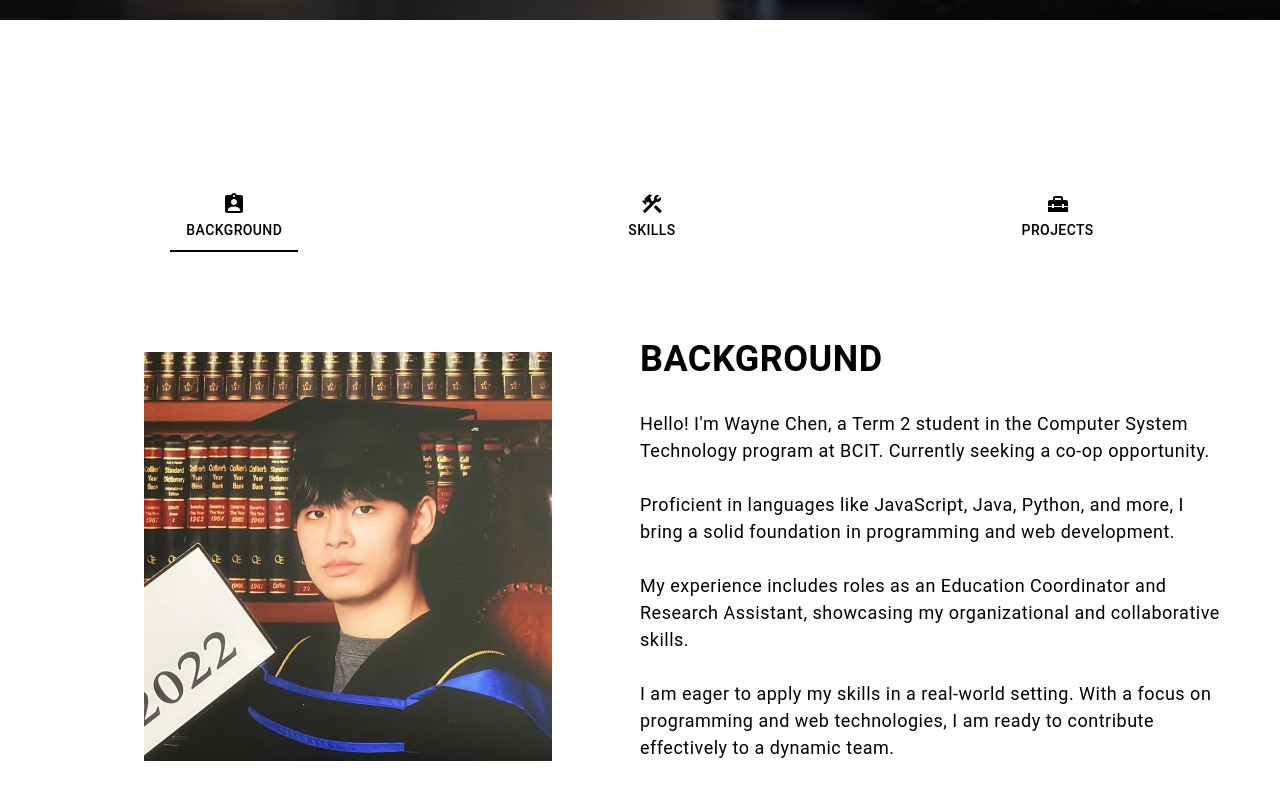
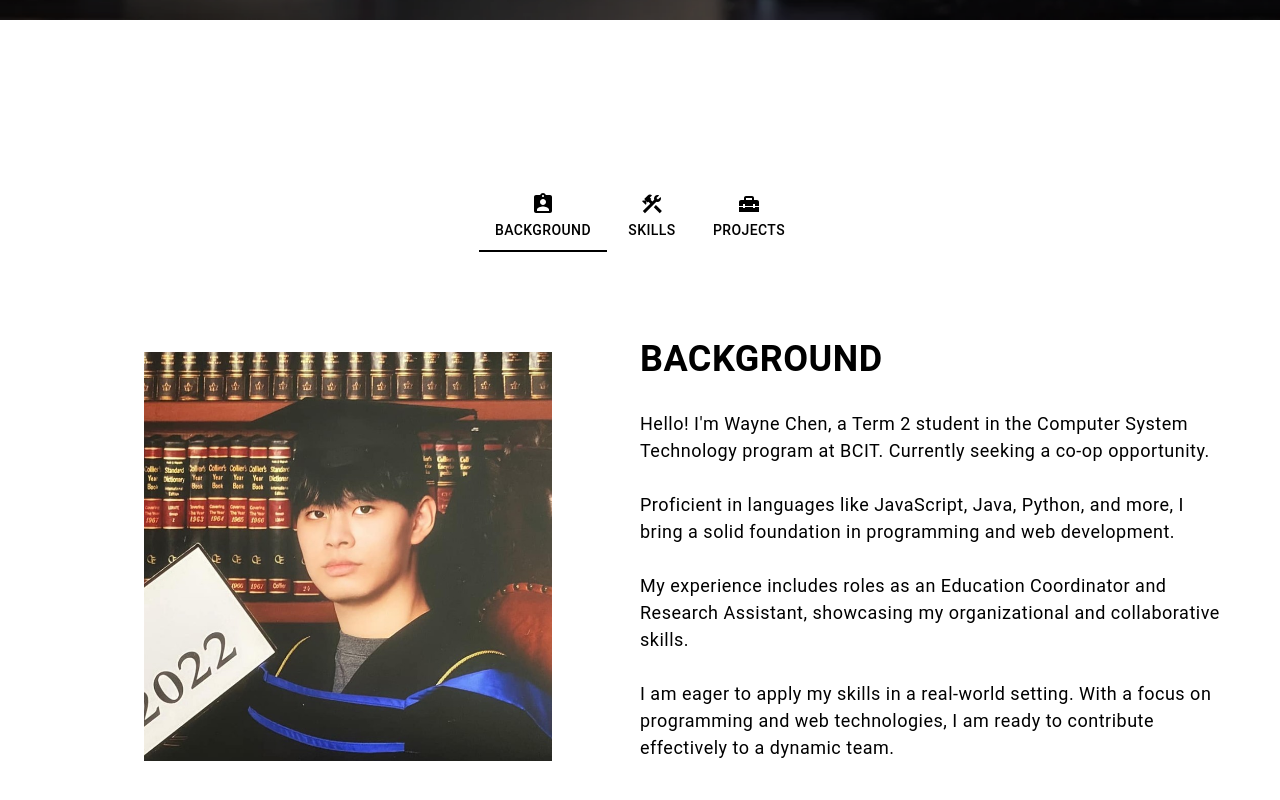
Before and after one commit to waychen95/waychen.com, a React (Create React App) app: page / in a window 1280 px wide. Shown: the part 838-1638 px from the top of the page. Built offline with nearby package versions, Linux system fonts and the light colour scheme.

Commit message:
centered tabs

```diff
--- a/src/components/Content.js
+++ b/src/components/Content.js
@@ -11,7 +11,6 @@ import ProfileImage from '../assets/profile_picture.jpeg';
 import '../styles/Content.css';
 import Project from './Project';
 import Skills from './Skills';
-import { useEffect } from 'react';
 
 
 
@@ -55,7 +54,11 @@ const Content = () => {
 
   return (
     <Box>
-        <Box>
+        <Box sx={{
+        display: 'flex',
+        width: '100%',
+        justifyContent: 'space-around',
+        }}>
           <Tabs
             value={value}
             onChange={handleChange}
@@ -65,12 +68,7 @@ const Content = () => {
             TabIndicatorProps={{
             style: {
               backgroundColor: "black",
-              justifyContent: 'space-around'
             }}}
-            sx={{
-              "& button:hover" : {
-              },
-            }}
             textColor='black'>
             <Tab label="BACKGROUND" value={0} icon={<ProfileIcon/>}/>
             <Tab label="SKILLS" value={1} icon={<SkillIcon />}/>
--- a/src/pages/About.js
+++ b/src/pages/About.js
@@ -6,7 +6,7 @@ const About = () => {
 
   return (
     <div className='about-box'>
-      <div id='empty-holder'></div>
+      <div id='about-section'></div>
       <Content />
     </div>
 
```
